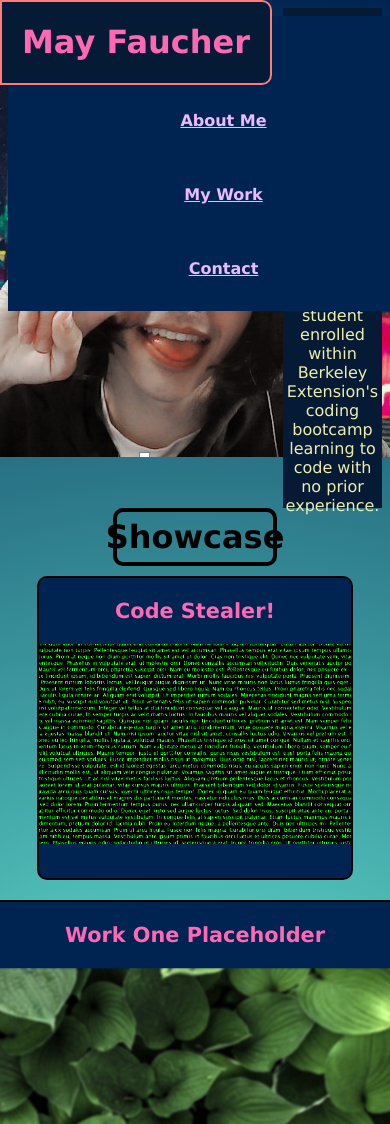
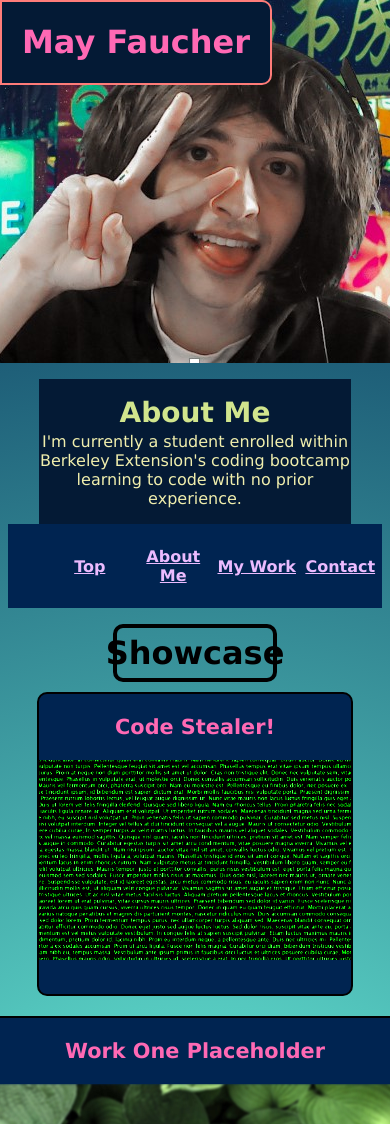
Before and after one commit to DivineMayura/divinemayura.github.io, a plain HTML site: page index.html in a window 390 px wide. Shown: the top 1124 px of the page. Drawn offline with Linux system fonts and the light colour scheme.

Commit message:
added media screen and filled out README

```diff
--- a/assets/css/style.css
+++ b/assets/css/style.css
@@ -306,10 +306,37 @@ footer {
     font-size: 1.25rem;
     color: var(--bb)
 }
-@media screen and (max-width: 768px){
-    nav {
-        position:fixed;
-        top: 0px;
+
+
+
+
+@media screen and (max-width: 769px){
+
+    header {
+        flex-direction: column;
+    }
+
+    figure {
+        width: 80vw;
+    }
+
+    #title {
+        position:relative;
+        top: -20px;
+    }
+
+    #info {
+        position:relative;
+        top: -50px;
+    }
+
+    #aboutMe {
+        width: 80vw;
+    }
+
+    #navSection {
+        flex-direction: row;
+        height: 10vh;
     }
 
 }
```
Also changed, not shown: assets/images/selfie.jpg (deleted), assets/images/site.jpg (added), 2 other files.
